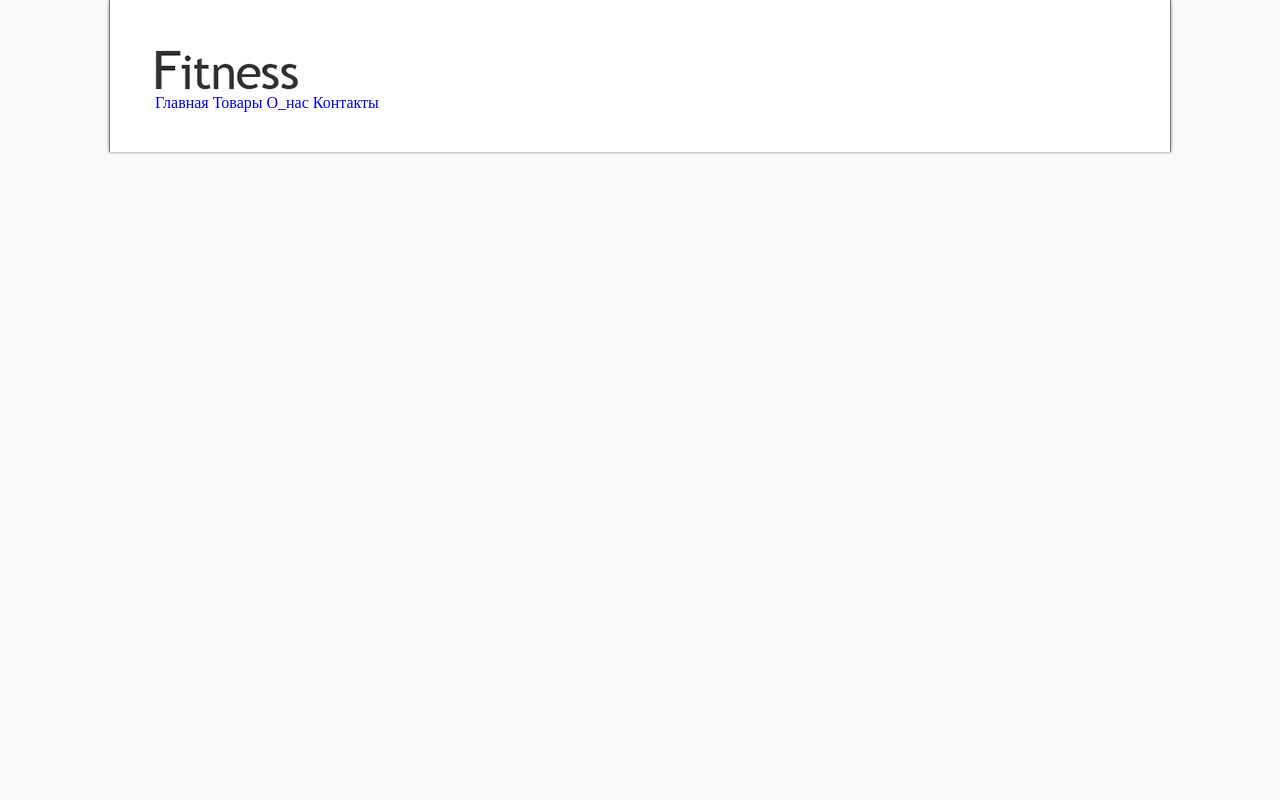
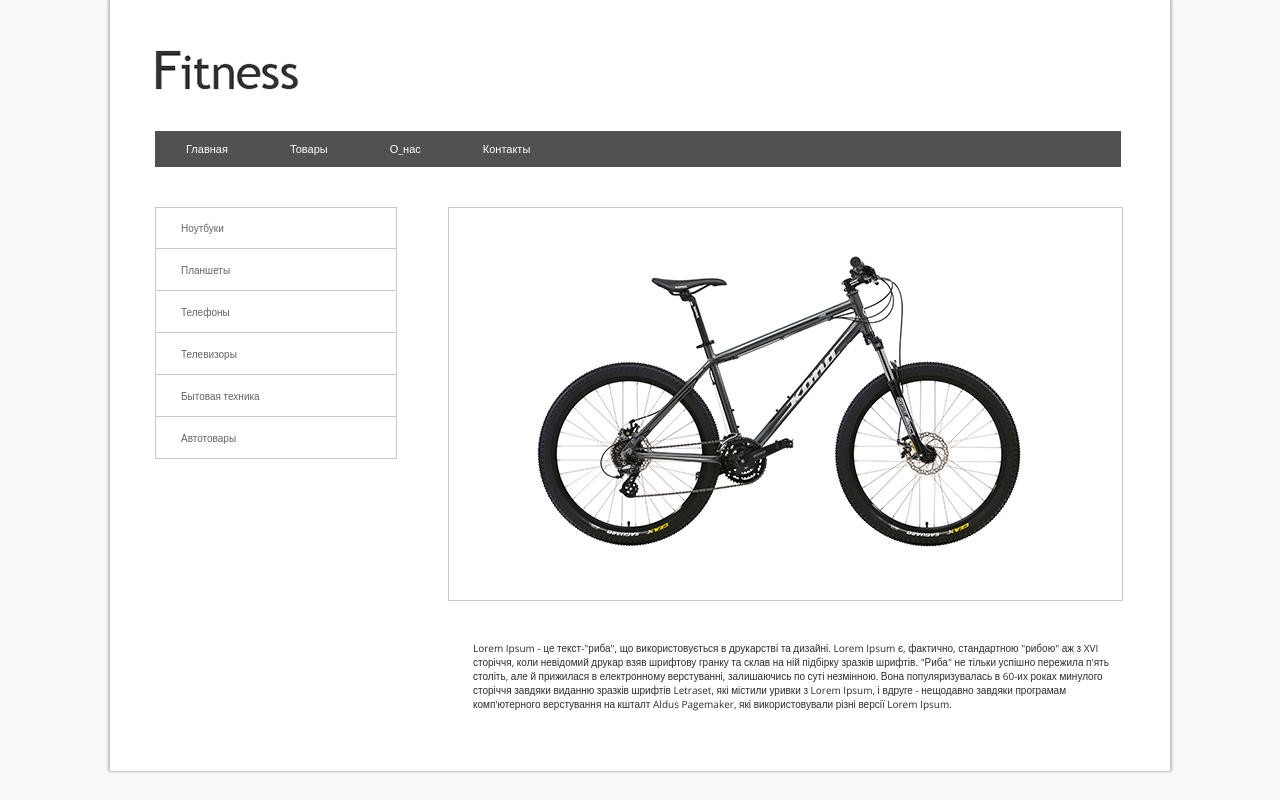
Before and after one commit to sidoryaka/sidoryaka.github.io, a plain HTML site: page html3/index.html in a window 1280 px wide. Drawn offline with nearby package versions, Linux system fonts and the light colour scheme.

Commit message:
add html3

```diff
--- a/html3/css/style.css
+++ b/html3/css/style.css
@@ -5,15 +5,19 @@
 
 body{
     background: #f9f9f9;
+    font-family: 'Open Sans', sans-serif;
 }
 
+.clearfix {
+    clear: both;
+}
 .wrapper{
     margin:0 auto;
     background: white;
     width: 1060px;
     height: 100%;
-    border-left: grey solid 1px;
-    border-right: grey solid 1px;
+    border-left: #c8c8c8 solid 1px;
+    border-right: #c8c8c8 solid 1px;
     box-shadow: 0px 0px 3px gray;
 }
 
@@ -21,10 +25,92 @@ body{
     padding: 50px 0 40px 45px;
 }
 
+.menu{
+    height: 36px;
+    width: 966px;
+    background: #525151;
+    margin-top: 36px;
+}
+
+.menu__list{
+    font-size: 0px;
+}
+
 .menu__list--item{
     display: inline-block;
 }
 
+.leftMenu__list--item{
+    width: 240px;
+    height: 40px;
+    border: 1px solid #c8c8c8;
+    border-top: 1px solid rgba(0,0,0,0);
+}
+
+.leftMenu__list--item:first-child{
+    border-top: 1px solid #c8c8c8;
+}
+
+/*.leftMenu__list--item:hover{
+    background: #f9f9f9;
+}
+*/
 .menu__list--link{
+    padding: 9px 30px 9px 30px;
     text-decoration: none;
+    font-size: 11px;
+    line-height: 36px;
+    background: #525151;
+    color: white;
+    border: 1px solid rgba(255,255,255,0);
 }
+
+.menu__list--link:hover{
+
+    background: #464646;
+    border-left: 1px solid white;
+    border-right: 1px solid white;
+}
+
+.content{
+    padding: 0px 0 40px 45px;
+}
+
+.leftMenu{
+    float: left;
+}
+
+.content__body{
+    float: right;
+    width: 675px;
+    margin-right: 47px;
+}
+
+.content__body--img{
+    border: 1px solid #c8c8c8;
+    padding: 40px 80px;
+}
+
+.content_body--txt{
+    margin: 40px 0 60px 25px;
+     font-size: 10px;
+     color: #2c2c2c;
+}
+
+.leftMenu__list{
+    list-style: none;
+}
+
+.leftMenu__list--link{
+    text-decoration: none;
+    font-size: 10px;
+    color: #656363;
+    line-height: 40px;
+    padding: 12px 120px 12px 25px;
+}
+
+
+.leftMenu__list--link:hover{
+    color: #2c2c2c;
+    padding-left: 35px;
+}
--- a/html3/index.html
+++ b/html3/index.html
@@ -4,6 +4,7 @@
 	<meta charset="UTF-8">
 	<title> homework html1</title>
 	<link rel="stylesheet" href="css/style.css">
+    <link href='https://fonts.googleapis.com/css?family=Open+Sans' rel='stylesheet' type='text/css'>
 </head>
 <body>
     <div class="wrapper">
@@ -12,7 +13,7 @@
                 <img alt="logo" src="img/logo.png">
             </a>
             <div class="menu">
-                <ul class="munu__list">
+                <ul class="menu__list">
                     <li class="menu__list--item">
                         <a href="#" class="menu__list--link">
                             Главная
@@ -36,6 +37,51 @@
                 </ul>
             </div>
         </div>
+        <div class="content">
+            <div class="leftMenu">
+                <ul class="leftMenu__list">
+                    <li class="leftMenu__list--item">
+                        <a href="#" class="leftMenu__list--link">
+                            Ноутбуки
+                        </a>
+                    </li>
+                    <li class="leftMenu__list--item">
+                        <a href="#" class="leftMenu__list--link">
+                            Планшеты
+                        </a>
+                    </li>
+                    <li class="leftMenu__list--item">
+                        <a href="#" class="leftMenu__list--link">
+                            Телефоны
+                        </a>
+                    </li>
+                    <li class="leftMenu__list--item">
+                        <a href="#" class="leftMenu__list--link">
+                            Телевизоры
+                        </a>
+                    </li>
+                    <li class="leftMenu__list--item">
+                        <a href="#" class="leftMenu__list--link">
+                            Бытовая техника
+                        </a>
+                    </li>
+                    <li class="leftMenu__list--item">
+                        <a href="#" class="leftMenu__list--link">
+                            Автотовары
+                        </a>
+                    </li>
+                </ul>
+            </div>
+            <div class="content__body">
+                <div class="content__body--img">
+                    <img src="img/velo.png" alt="velo">
+                </div>
+                <div class="content_body--txt">
+                    Lorem Ipsum - це текст-"риба", що використовується в друкарстві та дизайні. Lorem Ipsum є, фактично, стандартною "рибою" аж з XVI сторіччя, коли невідомий друкар взяв шрифтову гранку та склав на ній підбірку зразків шрифтів. "Риба" не тільки успішно пережила п'ять століть, але й прижилася в електронному верстуванні, залишаючись по суті незмінною. Вона популяризувалась в 60-их роках минулого сторіччя завдяки виданню зразків шрифтів Letraset, які містили уривки з Lorem Ipsum, і вдруге - нещодавно завдяки програмам комп'ютерного верстування на кшталт Aldus Pagemaker, які використовували різні версії Lorem Ipsum.
+                </div>
+            </div>
+        </div>
+        <div class="clearfix"></div>
     </div>
 </body>
 </html>
```
